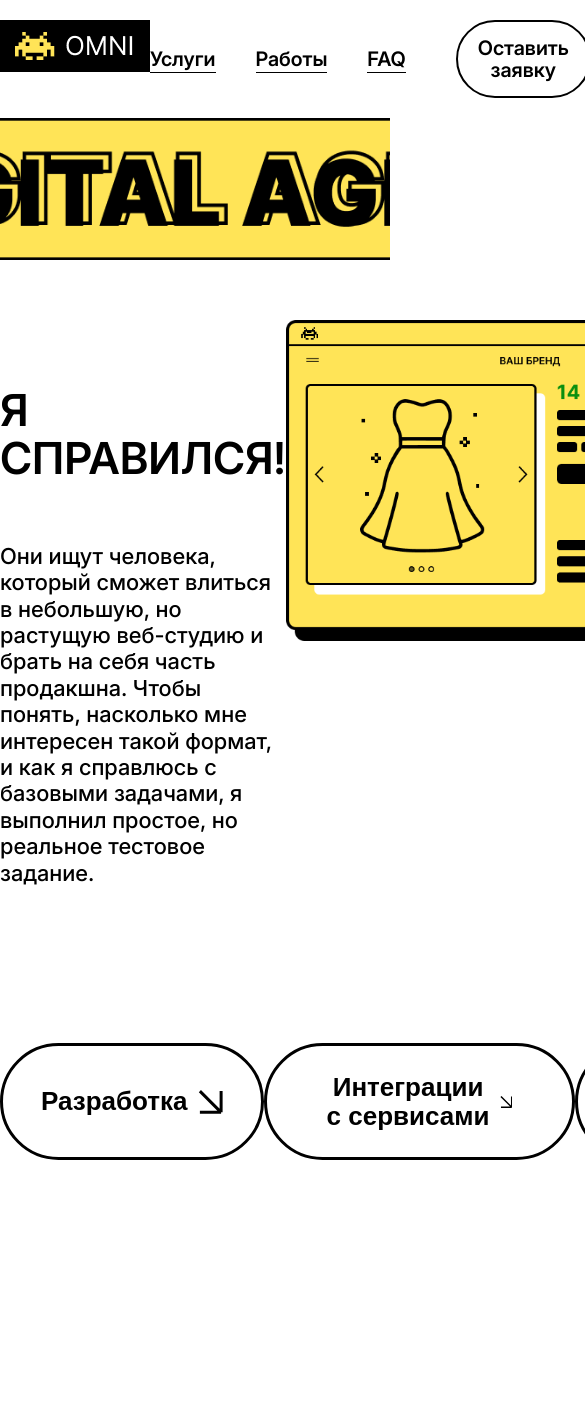
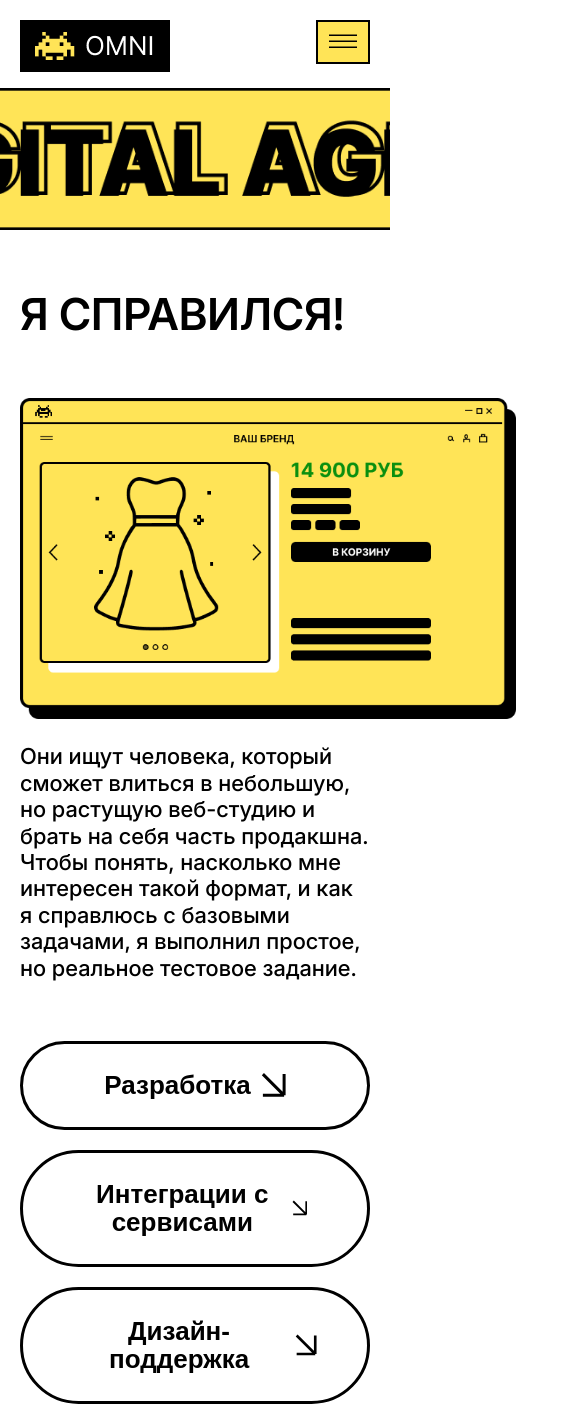
Before and after one commit to SergTiras/omni, a plain HTML site: page index.html in a window 390 px wide. Shown: the top 1424 px of the page, 585 px wide, since content can reach past the window. Before the commit the page ends 1160 px from the top, so only its background shows below. Drawn offline with Linux system fonts and the light colour scheme.

Commit message:
script+640

```diff
--- a/adaptive.css
+++ b/adaptive.css
@@ -19,11 +19,11 @@
         max-width: 496px;
     }
 
-    .button-row-btn{
-       font-size: 26px;
+    .button-row-btn {
+        font-size: 26px;
     }
 
-    .button-row-btn svg{
+    .button-row-btn svg {
         height: 26px;
     }
 
@@ -49,7 +49,7 @@
         max-width: 1200px;
     }
 
-    .items-wrap{
+    .items-wrap {
         gap: 258px;
     }
 
@@ -61,7 +61,7 @@
         font-size: 44px;
     }
 
-    .text{
+    .text {
         font-size: 22px;
         max-width: 690px;
     }
@@ -81,3 +81,67 @@
         padding-right: 50px;
     }
 }
+
+@media screen and (width < 641px) {
+    .logo{
+        height: 44px;
+    }
+
+    .menu {
+        display: none;
+        position: absolute;
+        right: 10px;
+        top: 70px;
+        flex-direction: column;
+        z-index: 99;
+        background-color: #FFFFFF;
+        border: 3px solid #FFE457FF;
+        padding: 10px;
+        border-radius: 10px;
+    }
+
+    .menu ul{
+        flex-direction: column;
+    }
+
+    .menu ul li{
+        margin-right: 0;
+        margin-bottom: 10px;
+    }
+
+    .active{
+        display: block;
+    }
+
+    .burger {
+        display: block;
+    }
+
+    #text-container{
+        flex-direction: column;
+    }
+
+    h1{
+        order: 1;
+    }
+
+    .text{
+        order: 3;
+    }
+
+    .main-image{
+        order: 2;
+        text-align: center;
+        margin-bottom: 20px;
+    }
+
+.button-row .container{
+    display: flex;
+    flex-direction: column;
+    flex-wrap: wrap;
+}
+    .button-row-btn{
+        width: 100%;
+        margin-bottom: 20px;
+    }
+}
--- a/index.html
+++ b/index.html
@@ -34,6 +34,9 @@
                 </div>
             </div>
         </nav>
+        <div class="burger">
+            <img src="images/burger.png" alt="burger">
+        </div>
     </div>
 </header>
 <div class="items-wrap">
@@ -45,7 +48,7 @@
     </div>
 </div>
 <section class="main">
-    <div class="container">
+    <div class="container" id="text-container">
         <div class="main-text">
             <h1>Я справился!</h1>
             <div class="text">
@@ -78,5 +81,6 @@
     </button>
     </div>
 </div>
+<script src="script.js"></script>
 </body>
 </html>
--- /dev/null
+++ b/script.js
@@ -0,0 +1,23 @@
+const burger = document.querySelector('.burger');
+const menu = document.querySelector('.menu');
+
+burger.addEventListener('click', function() {
+    menu.classList.toggle('active');
+});
+
+
+function handleResize() {
+    if (window.innerWidth < 641) {
+        const mainText = document.querySelector('.main-text');
+        const content = mainText.innerHTML;
+        const textContainer = document.querySelector('#text-container');
+
+        mainText.remove();
+
+        textContainer.insertAdjacentHTML('beforeend', content);
+    }
+}
+
+window.addEventListener('resize', handleResize);
+
+handleResize();
--- a/styles.css
+++ b/styles.css
@@ -24,10 +24,15 @@ body{
     margin: 0 auto;
     display: flex;
     justify-content: space-between;
+    padding: 0 20px;
 }
 
 header .container{
-    padding: 20px 0;
+    padding: 20px;
+}
+
+.burger{
+    display: none;
 }
 
 .menu{
```
Also changed, not shown: images/burger.png (added).
